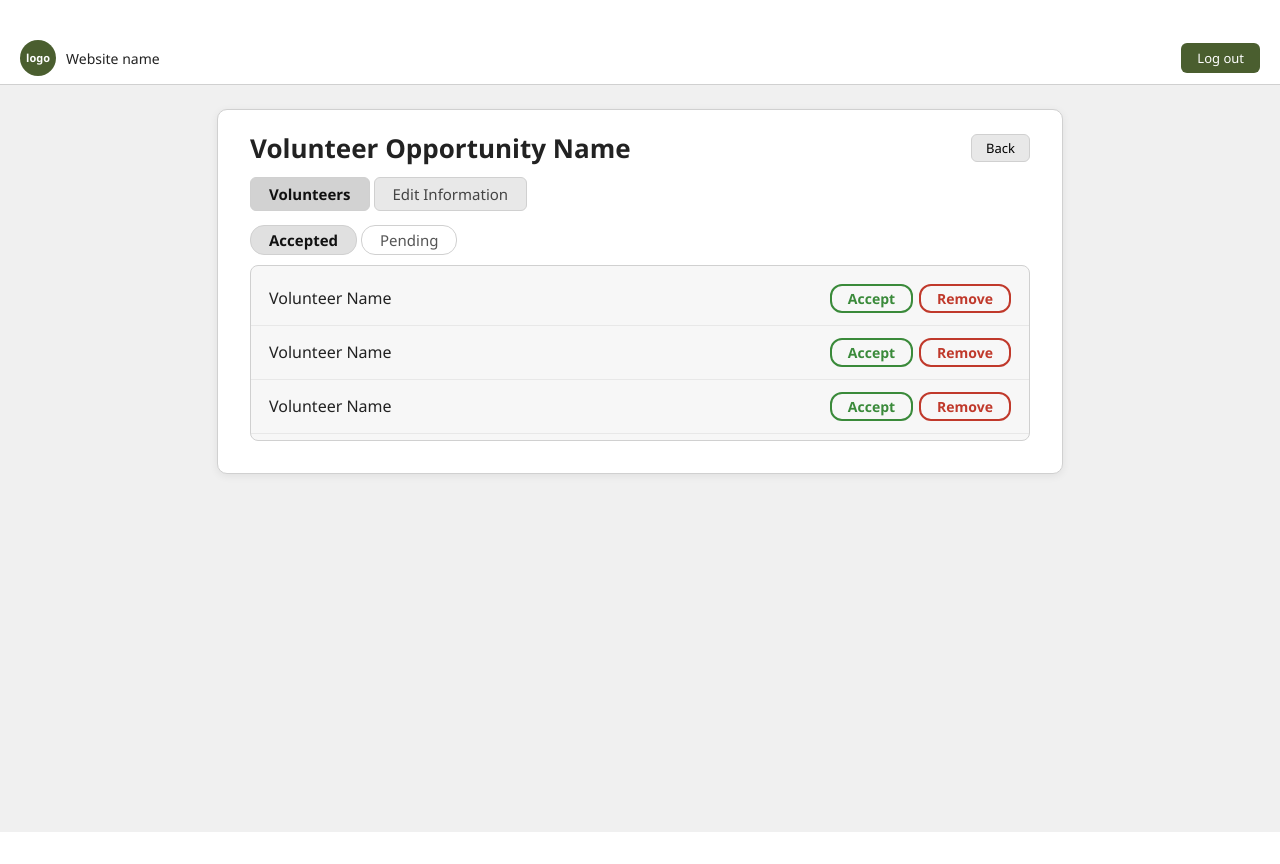
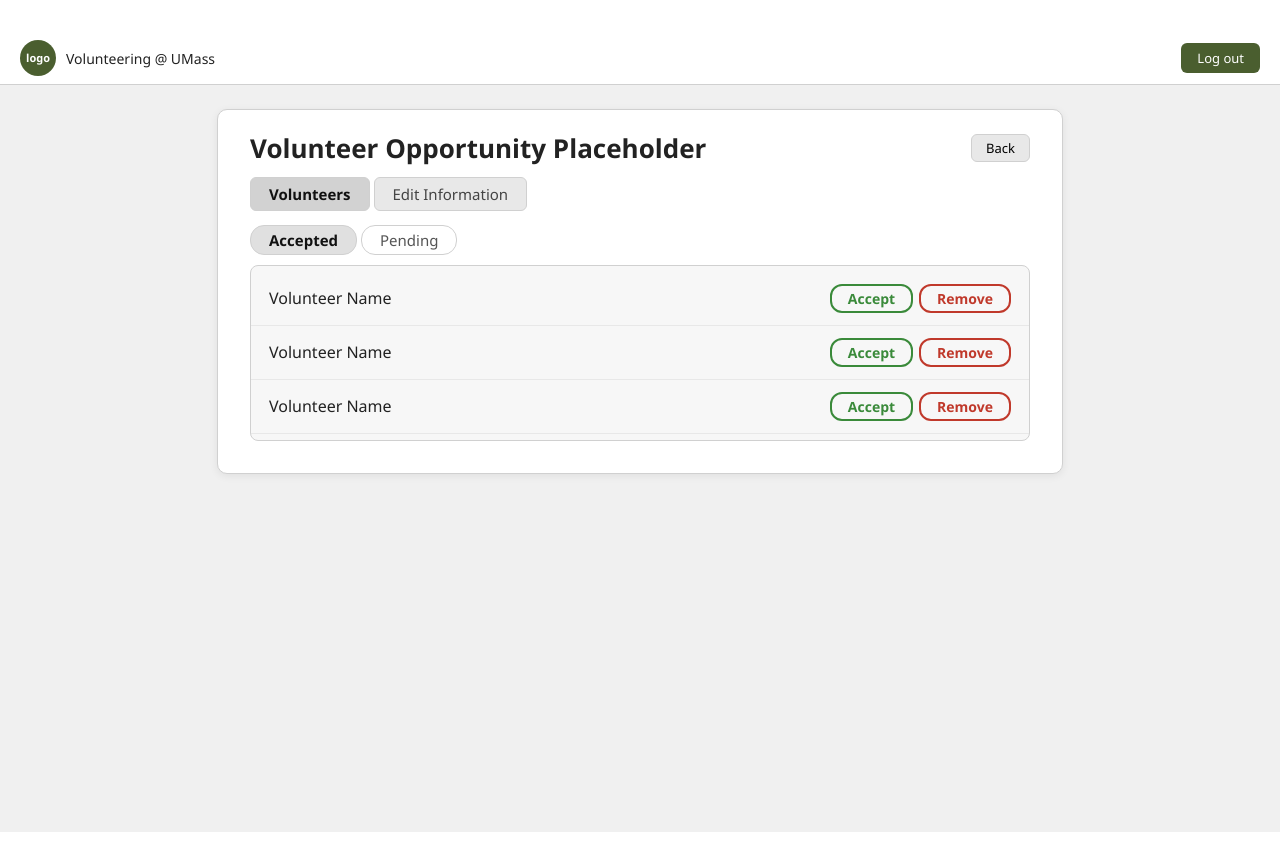
Before and after one commit to sarangkale/Team4CS320VolunteerApplication, a React (Vite) app: page /application in a window 1280 px wide. Built offline with nearby package versions, Linux system fonts and the light colour scheme.

Commit message:
fix: word changes

```diff
--- a/src/pages/application.tsx
+++ b/src/pages/application.tsx
@@ -23,7 +23,7 @@ const volunteers: Volunteer[] = [
 ];
 
 const applicantInfo: ApplicantInfo = {
-  fullName: "John Smith",
+  fullName: "Placeholder",
   email: "User@email.com",
   phone: "(999)-999-9999",
   location: "Amherst, MA",
@@ -51,7 +51,7 @@ export default function VolunteerUI() {
       <nav style={styles.nav}>
         <div style={styles.navLeft}>
           <div style={styles.logo}>logo</div>
-          <span style={styles.siteName}>Website name</span>
+          <span style={styles.siteName}>Volunteering @ UMass</span>
         </div>
         <button style={styles.logoutBtn}>Log out</button>
       </nav>
@@ -60,7 +60,7 @@ export default function VolunteerUI() {
       <div style={styles.mainCard}>
         {/* Header */}
         <div style={styles.cardHeader}>
-          <h1 style={styles.eventTitle}>Volunteer Opportunity Name</h1>
+          <h1 style={styles.eventTitle}>Volunteer Opportunity Placeholder</h1>
           <button style={styles.backBtn}>Back</button>
         </div>
 
```
